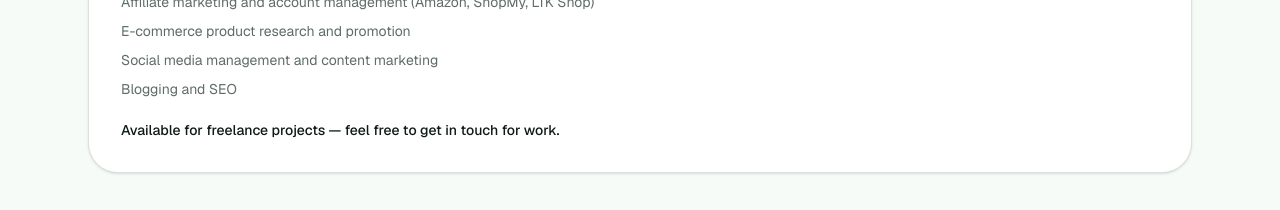
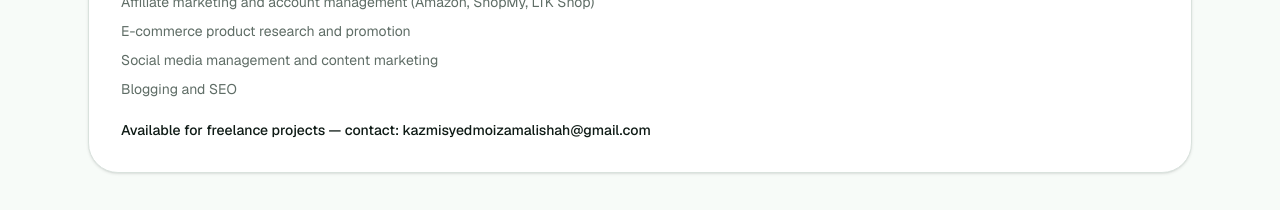
Before and after one commit to anniedevon0-glitch/affiliant-earbudlab, a Next.js app: page / in a window 1280 px wide. Shown: the part 7280-7490 px from the top of the page. Built offline with nearby package versions, Linux system fonts and the light colour scheme.

Commit message:
Add contact email link to About section

```diff
--- a/components/about-section.tsx
+++ b/components/about-section.tsx
@@ -40,7 +40,7 @@ export function AboutSection() {
           </ul>
 
           <p className="mt-5 text-sm font-medium text-foreground">
-            Available for freelance projects — feel free to get in touch for work.
+           Available for freelance projects — contact: <a href="mailto:kazmisyedmoizamalishah@gmail.com">kazmisyedmoizamalishah@gmail.com</a>
           </p>
         </div>
       </div>
```
